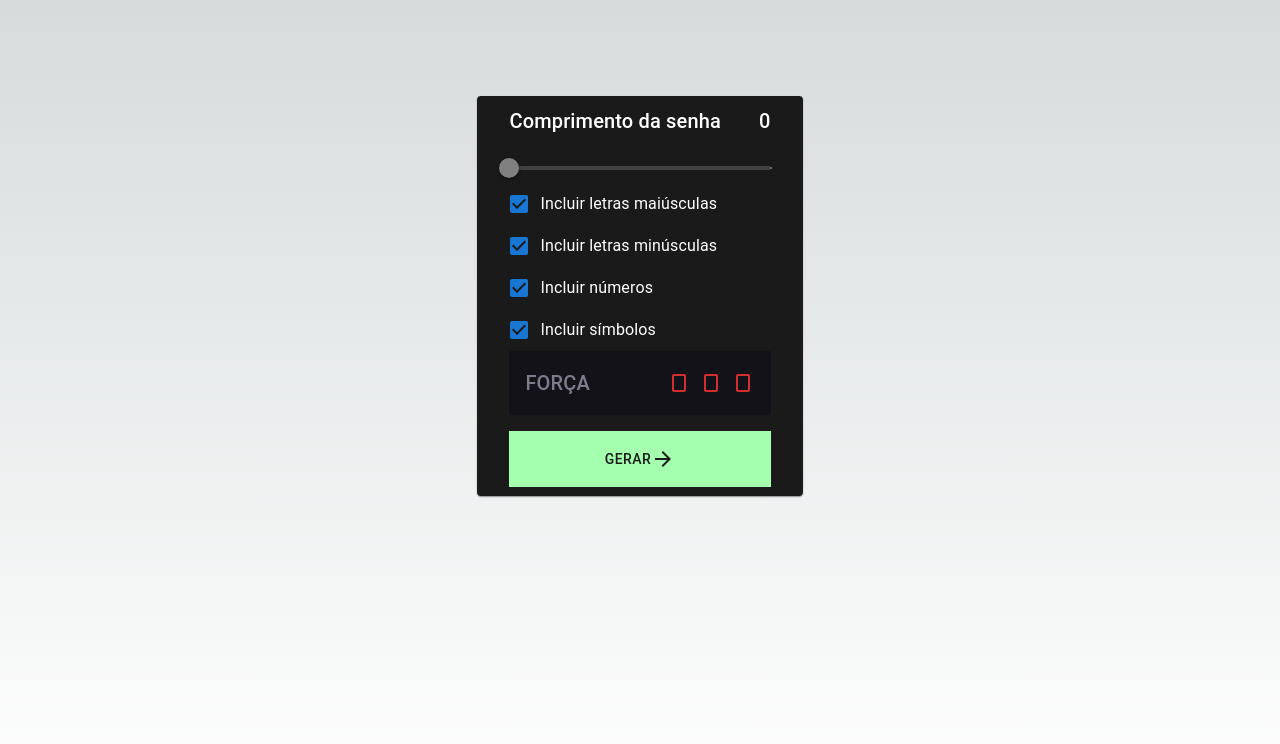
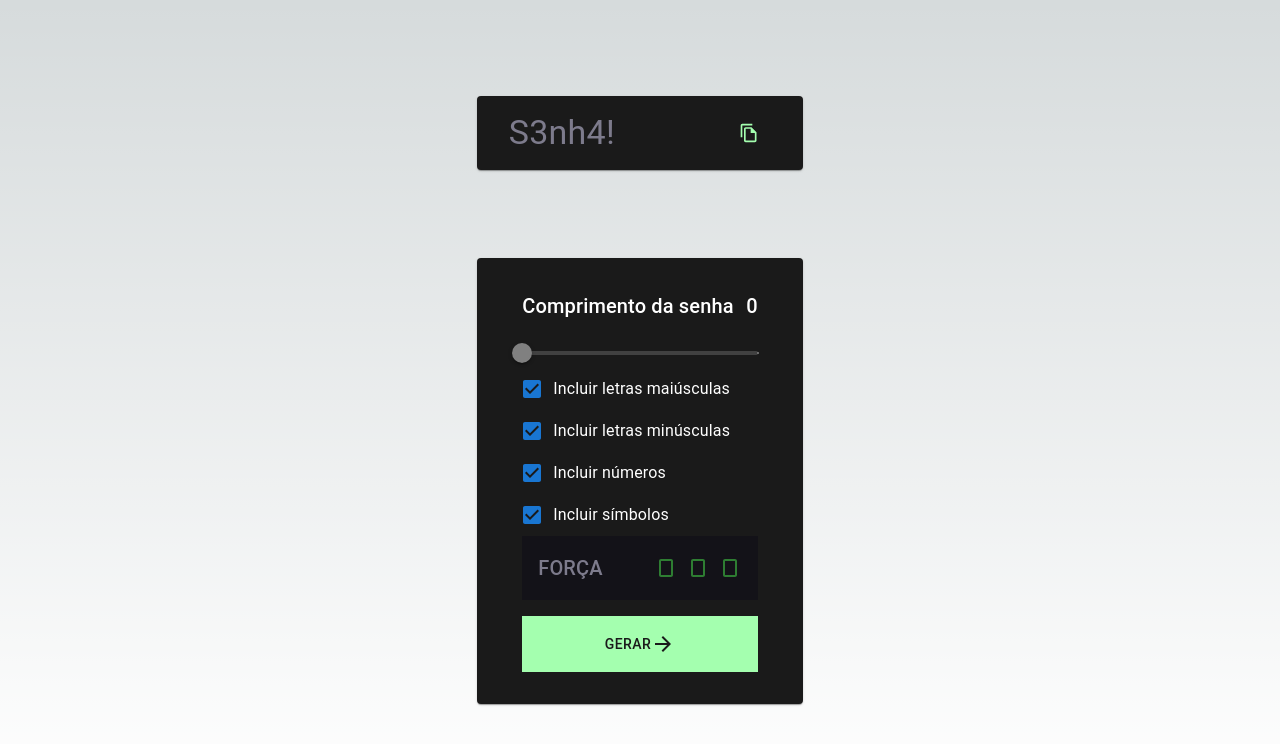
Before and after one commit to Ledelara/password-generator, a Next.js app: page / in a window 1280 px wide. Shown: the top 744 px of the page. Built offline with nearby package versions, Linux system fonts and the light colour scheme.

Commit message:
:construction: Feat: Generator

```diff
--- a/src/pages/Generator/Generator.tsx
+++ b/src/pages/Generator/Generator.tsx
@@ -1,9 +1,5 @@
-import React from 'react'
-import SliderMarker from './components/Slider/SliderMarker'
-import { Card, Container } from '@mui/material'
-import Checkers from './components/Checkers/Checkers'
-import Strength from './components/Strength/Strength'
-import Generate from './components/Generate/Generate'
+import Password from './components/Password/Password'
+import PasswordConfig from './components/PasswordConfig/PasswordConfig'
 
 const Generator = () => {
 
@@ -12,31 +8,17 @@ const Generator = () => {
   }
 
   return (
-    <Card
-        sx={{
-            display: 'flex',
-            flexDirection: 'column',
-            alignItems: 'center',
-            justifyContent: 'center',
-            minHeight: '50vh',
-            backgroundColor: '#1a1a1a',
-            width: '30%',
-        }}
-    >
-        <SliderMarker />
-        <Checkers
+      <>
+        <Password />
+        <PasswordConfig
+            onClick={() => {}}
             includeUppercase={handleIncludeUppercase()}
             includeLowercase={true}
             includeNumbers={true}
             includeSymbols={true}
+            strength='high'
         />
-        <Strength
-            strength="low"
-        />
-        <Generate
-            onClick={() => {}}
-        />
-    </Card>
+      </>
   )
 }
 
```
